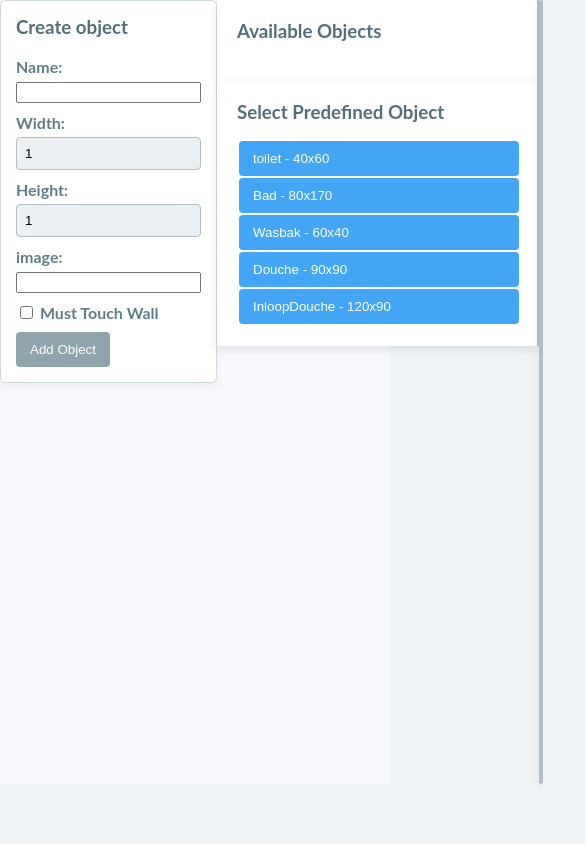
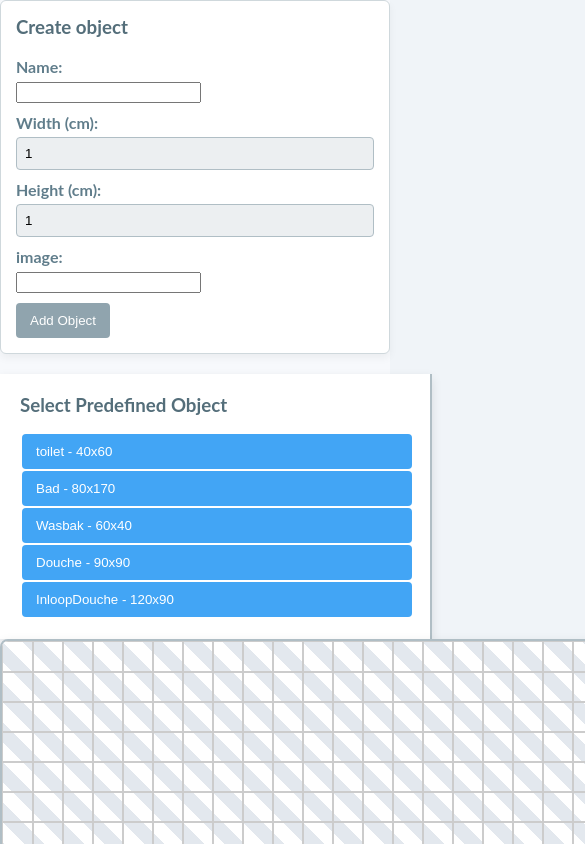
Before and after one commit to AmonMcDuul/roomArchitect, an Angular app: page / in a window 390 px wide. Shown: the top 844 px of the page, 585 px wide, since content can reach past the window. Built offline with nearby package versions, Linux system fonts and the light colour scheme.

Commit message:
html order

```diff
--- a/src/app/components/home/home.component.html
+++ b/src/app/components/home/home.component.html
@@ -8,12 +8,12 @@
       </div>
 
       <div class="form-group">
-        <label for="width">Width:</label>
+        <label for="width">Width (cm):</label>
         <input type="number" id="width" formControlName="width" min="1" />
       </div>
 
       <div class="form-group">
-        <label for="height">Height:</label>
+        <label for="height">Height (cm):</label>
         <input type="number" id="height" formControlName="height" min="1" />
       </div>
 
@@ -22,49 +22,15 @@
         <input type="string" id="image" formControlName="image" />
       </div>
 
-      <div class="form-group">
+      <!-- <div class="form-group">
         <label>
           <input type="checkbox" formControlName="mustTouchWall" />
           Must Touch Wall
         </label>
-      </div>
+      </div> -->
       <button (click)="onSubmit()" [disabled]="objectForm.invalid">Add Object</button>
     </form>
 
-          <div *ngIf="selectedItem" class="resize-inputs" class="object-form">
-        <h3>Resize {{ selectedItem.name }}</h3>
-        <div class="form-group">
-          <label>
-            Width (cm):
-            <input type="number" [(ngModel)]="inputWidthCm" (input)="updateSizeInCm()" />
-          </label>
-        </div>
-        <div class="form-group">
-          <label>
-            Height (cm):
-            <input type="number" [(ngModel)]="inputHeightCm" (input)="updateSizeInCm()" />
-          </label>
-        </div>
-        <button (click)="rotateObject()">Rotate</button>
-      </div>
-     </div>
-<div>
-
-    <div class="sidebar">
-      <h3>Available Objects</h3>
-      <ul>
-        <li
-          *ngFor="let object of items"
-          [class.selected]="selectedItem?.name === object.name"
-          (click)="selectItem(object)"
-        >
-          {{ object.name }} - {{ object.width / 3 }}x{{ object.height / 3 }}
-          <button (click)="removeObject(object); $event.stopPropagation();">
-            X
-          </button>
-        </li>
-      </ul>
-    </div>
     <div class="predefined-objects">
       <h3>Select Predefined Object</h3>
         <button class="predefined-objects-button"
@@ -76,7 +42,6 @@
       </button>
     </div>
      </div>
-
      <div class="example-boundary" [style.width.px]="boundaryWidth" [style.height.px]="boundaryHeight">
        <div class="grid-background" [style.gridTemplateColumns]="'repeat(' + gridX + ', ' + gridCellSize + 'px)'" [style.gridTemplateRows]="'repeat(' + gridY + ', ' + gridCellSize + 'px)'">
          <div *ngFor="let cell of gridCells; let i = index"
@@ -112,4 +77,40 @@
        </div>
 
      </div>
+<div>
+
+    <div class="sidebar">
+      <h3>Available Objects</h3>
+      <ul>
+        <li
+          *ngFor="let object of items"
+          [class.selected]="selectedItem?.name === object.name"
+          (click)="selectItem(object)"
+        >
+          {{ object.name }} - {{ object.width / 3 }}x{{ object.height / 3 }}
+          <button (click)="removeObject(object); $event.stopPropagation();">
+            X
+          </button>
+        </li>
+      </ul>
     </div>
+    <div *ngIf="selectedItem" class="resize-inputs" class="object-form">
+      <h3>Resize {{ selectedItem.name }}</h3>
+      <div class="form-group">
+        <label>
+          Width (cm):
+          <input type="number" [(ngModel)]="inputWidthCm" (input)="updateSizeInCm()" />
+        </label>
+      </div>
+      <div class="form-group">
+        <label>
+          Height (cm):
+          <input type="number" [(ngModel)]="inputHeightCm" (input)="updateSizeInCm()" />
+        </label>
+      </div>
+      <button (click)="rotateObject()">Rotate</button>
+    </div>
+
+  </div>
+
+</div>
--- a/src/app/components/home/home.component.scss
+++ b/src/app/components/home/home.component.scss
@@ -192,3 +192,13 @@ button:hover {
   display: flex;
   width: 100%;
 }
+
+@media screen and (max-width: 768px) {
+  .main-container {
+    flex-direction: column;
+  }
+
+  .sidebar, .predefined-objects {
+    width: 100%;
+  }
+}
```
Lines whose indentation alone changed are shown as unchanged.
